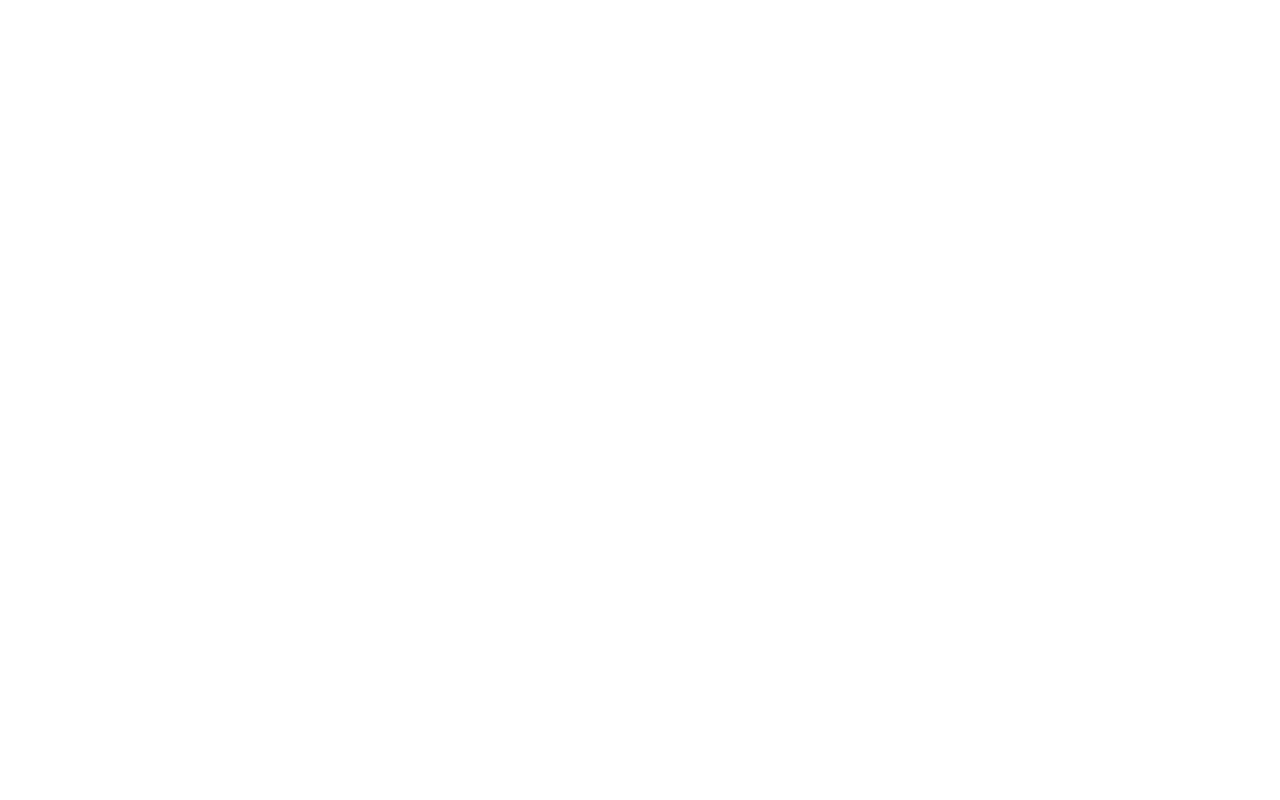
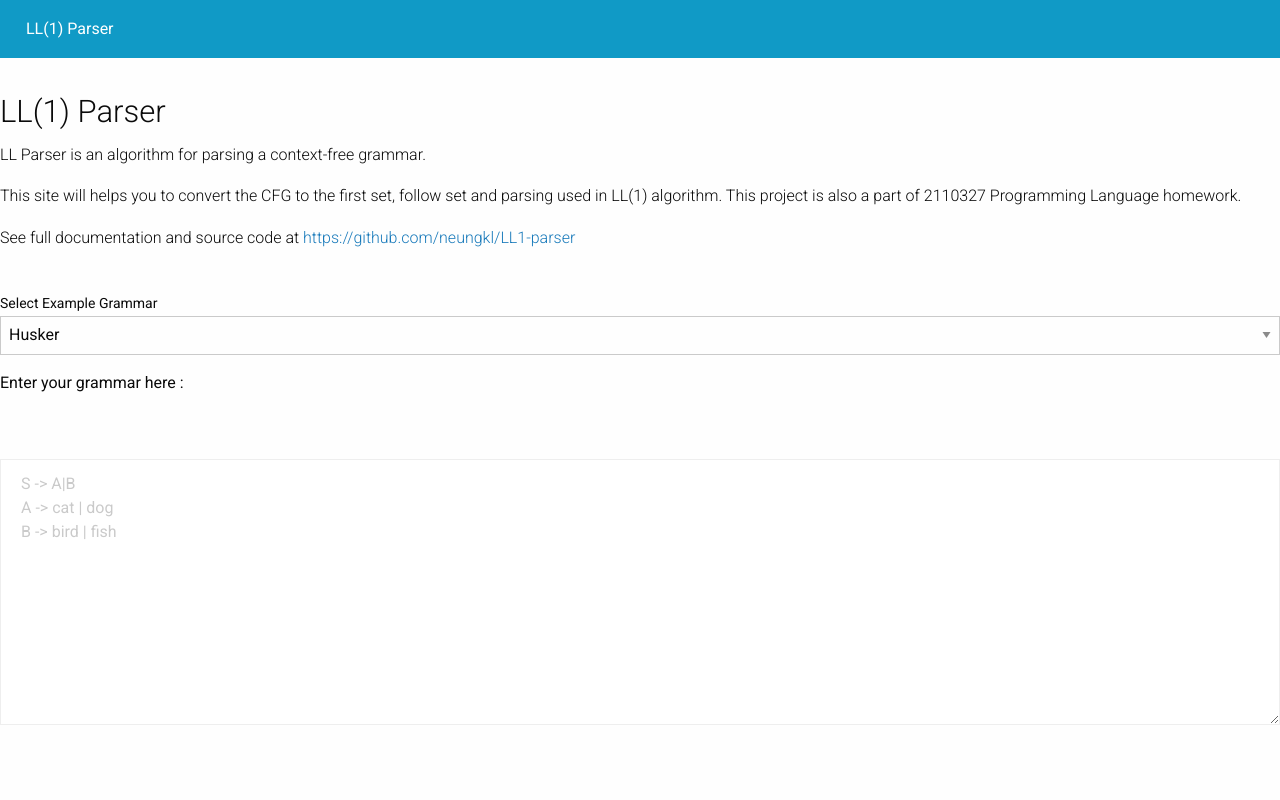
Before and after one commit to neungkl/LL1-parser, a website: page docs/index.html in a window 1280 px wide. Drawn offline with nearby package versions, Linux system fonts and the light colour scheme.

Commit message:
Construct website

```diff
--- /dev/null
+++ b/docs/index.css
@@ -0,0 +1,29 @@
+*, h1, h2, h3, h4, h5, h6, div, p {
+  font-family: 'Roboto', 'Helvatica', Tahoma, sans-serif;
+}
+
+.space-v-4 { margin: 4px 0px; }
+.space-v-8 { margin: 8px 0px; }
+.space-v-16 { margin: 16px 0px; }
+.space-v-32 { margin: 32px 0px; }
+
+.thin-font { font-weight: 300; }
+
+.menu {
+  background: #109ac6;
+  color: white;
+  padding: 10px;
+}
+.menu a {
+  color: inherit;
+}
+
+textarea {
+  height: 3rem;
+  color: #666;
+  padding: 12px 20px;
+  background: #fff;
+  box-shadow: none;
+  border: 1px solid #eee;
+  box-sizing: border-box;
+}
--- a/docs/index.html
+++ b/docs/index.html
@@ -1 +1,89 @@
-<script src="../dist/app.min.js"></script>
+<!doctype html>
+<html>
+  <head>
+
+    <title>LL(1) Parser</title>
+
+    <link
+      rel="stylesheet"
+      href="https://cdnjs.cloudflare.com/ajax/libs/foundation/6.2.4/foundation.min.css"
+      integrity="sha256-NqI559iHqiWe5VxDi9mXE8i83ghn8Ru8BINyiPN7lDg="
+      crossorigin="anonymous" />
+    <link href="https://fonts.googleapis.com/css?family=Roboto:300,400" rel="stylesheet">
+    <link rel="stylesheet" href="index.css">
+  </head>
+  <body>
+
+    <div class="menu">
+      <div class="row">
+        <div class="small-12 columns">
+          <a href="https://github.com/neungkl/parrots-score-calculation/" target="_blank">
+            <div>LL(1) Parser</div>
+          </a>
+        </div>
+      </div>
+    </div>
+
+    <div class="space-v-32"></div>
+
+    <div class="row">
+      <div class="small-12 large-8 large-centered columns thin-font">
+        <h3 class="thin-font">LL(1) Parser</h3>
+        <p>LL Parser is an algorithm for parsing a context-free grammar.</p>
+        <p>
+          This site will helps you to convert the CFG to the first set, follow set
+          and parsing used in LL(1) algorithm.
+          This project is also a part of 2110327 Programming Language homework.
+        </p>
+        <p>
+          See full documentation and source code at
+          <a href="https://github.com/neungkl/LL1-parser" target="_blank">
+            https://github.com/neungkl/LL1-parser
+          </a>
+        </p>
+      </div>
+    </div>
+
+    <div class="space-v-16"></div>
+
+    <div class="row">
+      <div class="large-2 columns">&nbsp;</div>
+      <div class="small-12 large-8 columns">
+        <label>
+          Select Example Grammar
+          <select>
+            <option value="husker">Husker</option>
+            <option value="starbuck">Starbuck</option>
+            <option value="hotdog">Hot Dog</option>
+            <option value="apollo">Apollo</option>
+          </select>
+        </label>
+        <div>Enter your grammar here :</div>
+        <div class="space-v-8"></div>
+      </div>
+      <div class="large-2 columns">&nbsp;</div>
+    </div>
+
+    <div class="space-v-8"></div>
+
+    <div class="row thin-font">
+      <div class="large-2 columns">&nbsp;</div>
+      <div class="small-12 large-8 columns">
+        <textarea id="grammar-input" rows="10" placeholder="S -> A|B&#10;A -> cat | dog&#10;B -> bird | fish"></textarea>
+      </div>
+      <div class="large-2 columns">&nbsp;</div>
+    </div>
+
+    <div class="space-v-8">&nbsp;</div>
+
+    <script
+      src="https://code.jquery.com/jquery-2.2.4.min.js"
+      integrity="sha256-BbhdlvQf/xTY9gja0Dq3HiwQF8LaCRTXxZKRutelT44="
+      crossorigin="anonymous"></script>
+    <script
+      src="https://cdnjs.cloudflare.com/ajax/libs/foundation/6.2.4/foundation.min.js"
+      integrity="sha256-6Po73qUOfEfrvKtDy88HN0Xx6wjx3ZlngccJjsIVpIg="
+      crossorigin="anonymous"></script>
+    <script src="../dist/app.min.js"></script>
+  </body>
+</html>
```
